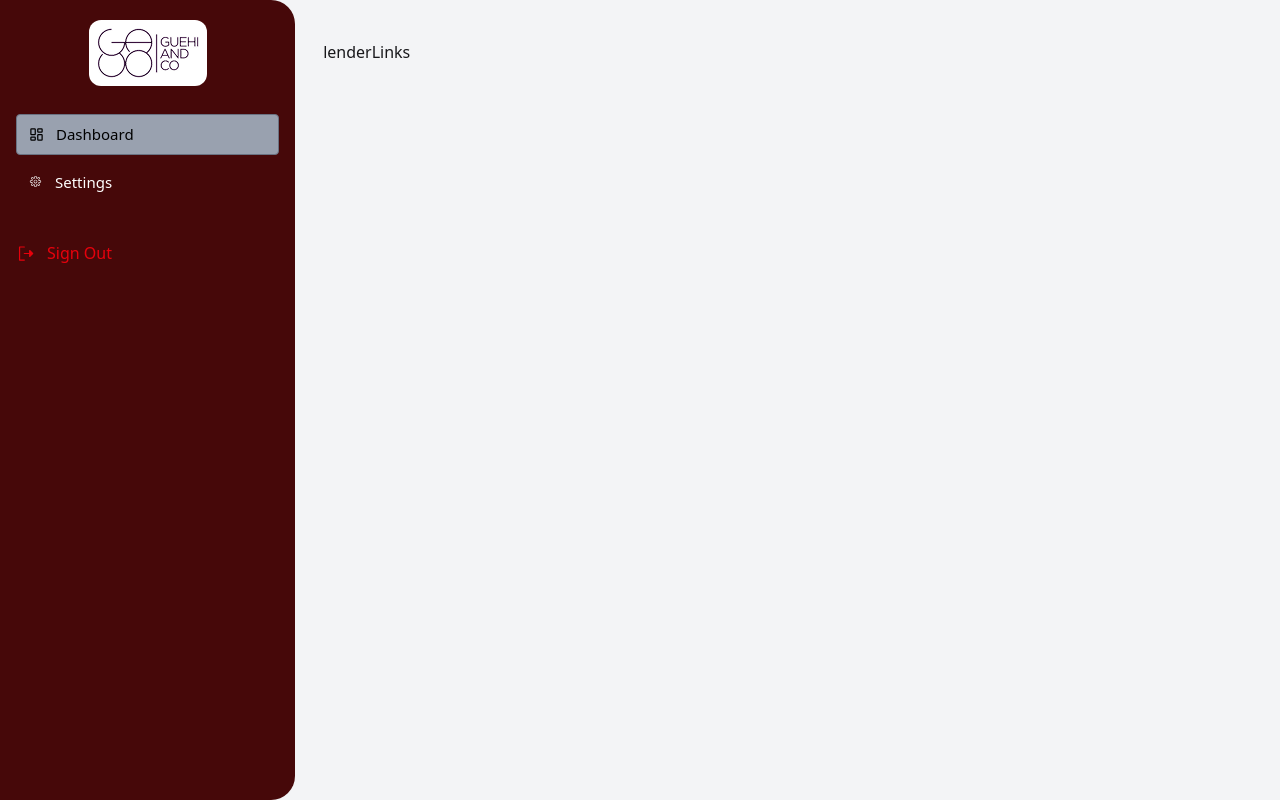
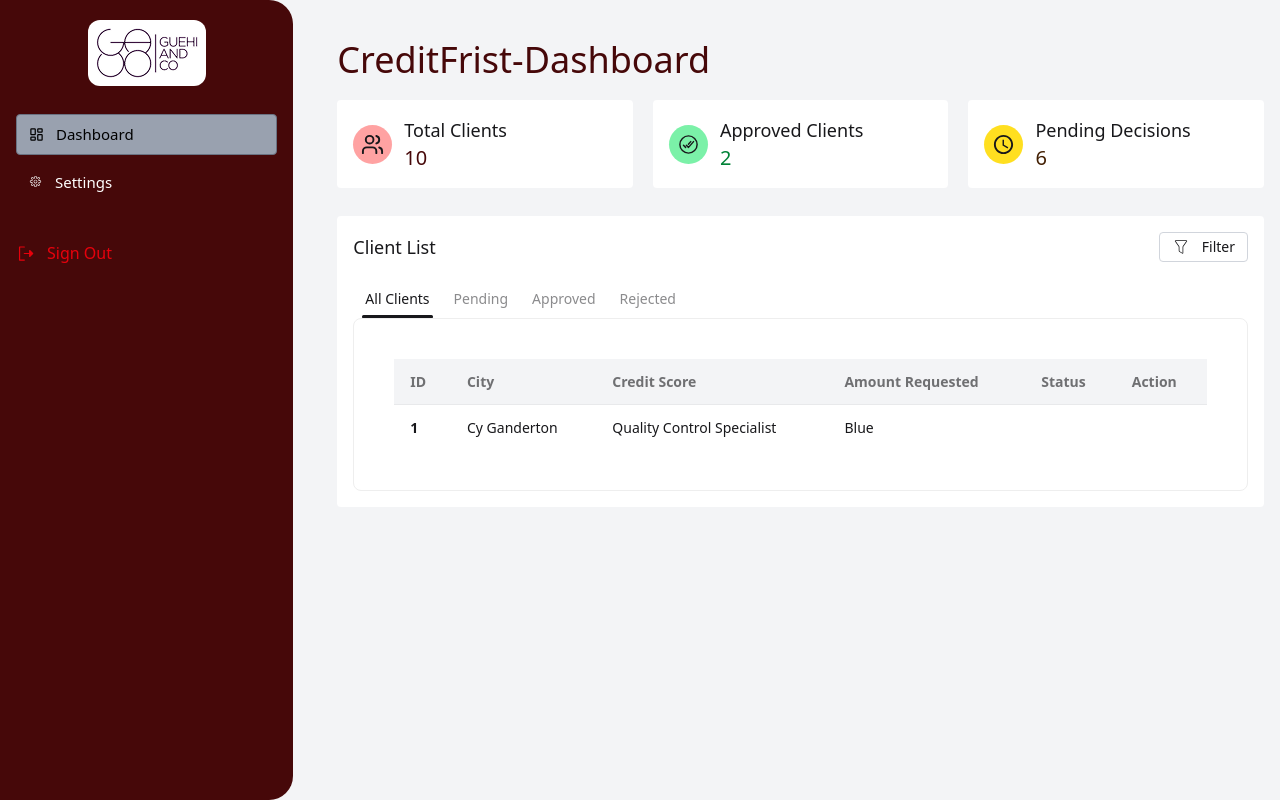
Before and after one commit to murad403/loan-frontend, a React (Vite) app: page /lender in a window 1280 px wide. Built offline with nearby package versions, Linux system fonts and the light colour scheme.

Commit message:
lender dashboard basic design

```diff
--- a/src/Layout/LenderRoot.jsx
+++ b/src/Layout/LenderRoot.jsx
@@ -10,8 +10,8 @@ const LenderRoot = () => {
   // console.log(pathname);
   const [isActive, setIsActive] = useState(pathname);
   return (
-    <div className="flex gap-7 bg-gray-100">
-      <div className="w-[30%] bg-red-950 px-4 rounded-tr-3xl rounded-br-3xl">
+    <div className="flex flex-col md:flex-row gap-7 bg-gray-100">
+      <div className="md:w-[30%] w-full bg-red-950 px-4 md:rounded-tr-3xl md:rounded-br-3xl">
         <div className="flex justify-center mt-5">
             <img className="bg-white p-2 rounded-xl" src={logo} alt="Logo" />
         </div>
@@ -36,11 +36,12 @@ const LenderRoot = () => {
             ))}
           </ul>
         </div>
-        <div className='mt-10'>
+        <div className='mt-10 pb-7'>
                         <button className='flex items-center gap-3 font-medium text-red-600 cursor-pointer text-[16px]'><PiSignOutFill size={19}/>Sign Out</button>
                     </div>
       </div>
-      <div className="w-full py-10 min-h-screen">
+      <div className="w-full md:py-10 py-4 px-4 min-h-screen">
+        <h2 className="text-2xl md:text-3xl lg:text-4xl text-red-950 md:mb-5 mb-3">CreditFrist-Dashboard</h2>
         <Outlet></Outlet>
       </div>
     </div>
--- a/src/components/ClientDashBoard/CreditLimit.jsx
+++ b/src/components/ClientDashBoard/CreditLimit.jsx
@@ -18,15 +18,16 @@ const CreditLimit = ({fafcBalance, creditInfo}) => {
         const lacation = `${contactInfo?.address}, ${contactInfo?.city}, ${contactInfo?.state}`
         const clientInfo = {
             status: "pending",
+            email: user?.email,
             creditInfo: {
-                clientName, dateOfBirth: personalInfo?.dateOfBirth, email: user?.email, phone: user?.phone, gender: personalInfo?.gender,
+                clientName, dateOfBirth: personalInfo?.dateOfBirth, phone: user?.phone, gender: personalInfo?.gender,
             lacation
             },
             financialInfo: {
                 loanAmount: parseInt(loanAmount), annualIncome: financialInfo?.annualIncome, existingLoan: financialInfo?.existingLoan,
-                valueOfLandOwnership: financialInfo?.valueOfLandOwnership, mobileMoneyBalance: financialInfo?.mobileMoneyBalance
-            },
-            creditScore: creditInfo?.creditScore
+                valueOfLandOwnership: financialInfo?.valueOfLandOwnership, mobileMoneyBalance: financialInfo?.mobileMoneyBalance, creditScore: creditInfo?.creditScore
+            }
+
 
         }
         console.log(clientInfo);
--- /dev/null
+++ b/src/components/LenderDashBoard/ClientList.jsx
@@ -0,0 +1,125 @@
+import { useState } from "react";
+import { CiFilter } from "react-icons/ci";
+
+const ClientList = () => {
+  const [filter, setFilter] = useState(false);
+  return (
+    <div className="bg-white p-4 rounded-sm">
+      <div className="flex justify-between items-center mb-4">
+        <h3 className="text-lg">Client List</h3>
+        <button onClick={() => setFilter(!filter)} className="flex items-center gap-3 border border-gray-300 px-3 rounded-sm py-1 cursor-pointer">
+          <CiFilter size={18} /> <span className="text-sm">Filter</span>
+        </button>
+      </div>
+      {/* name of each tab group should be unique */}
+<div className="tabs tabs-border">
+  <input type="radio" name="my_tabs_2" className="tab" aria-label="All Clients" defaultChecked/>
+  <div className="tab-content border-base-300 bg-base-100 p-10">
+    <div className="overflow-x-auto">
+        <table className="table">
+          <thead>
+            <tr className="bg-gray-100">
+              <th>ID</th>
+              <th>City</th>
+              <th>Credit Score</th>
+              <th>Amount Requested</th>
+              <th>Status</th>
+              <th>Action</th>
+            </tr>
+          </thead>
+          <tbody>
+            <tr>
+              <th>1</th>
+              <td>Cy Ganderton</td>
+              <td>Quality Control Specialist</td>
+              <td>Blue</td>
+            </tr>
+          </tbody>
+        </table>
+      </div>
+  </div>
+
+  <input type="radio" name="my_tabs_2" className="tab" aria-label="Pending" />
+  <div className="tab-content border-base-300 bg-base-100 p-10">
+    <div className="overflow-x-auto">
+        <table className="table">
+          <thead>
+            <tr className="bg-gray-100">
+              <th>ID</th>
+              <th>City</th>
+              <th>Credit Score</th>
+              <th>Amount Requested</th>
+              <th>Status</th>
+              <th>Action</th>
+            </tr>
+          </thead>
+          <tbody>
+            <tr>
+              <th>1</th>
+              <td>Cy Ganderton</td>
+              <td>Quality Control Specialist</td>
+              <td>Blue</td>
+            </tr>
+          </tbody>
+        </table>
+      </div>
+  </div>
+
+  <input type="radio" name="my_tabs_2" className="tab" aria-label="Approved" />
+  <div className="tab-content border-base-300 bg-base-100 p-10">
+    <div className="overflow-x-auto">
+        <table className="table">
+          <thead>
+            <tr className="bg-gray-100">
+              <th>ID</th>
+              <th>City</th>
+              <th>Credit Score</th>
+              <th>Amount Requested</th>
+              <th>Status</th>
+              <th>Action</th>
+            </tr>
+          </thead>
+          <tbody>
+            <tr>
+              <th>1</th>
+              <td>Cy Ganderton</td>
+              <td>Quality Control Specialist</td>
+              <td>Blue</td>
+            </tr>
+          </tbody>
+        </table>
+      </div>
+  </div>
+
+  <input type="radio" name="my_tabs_2" className="tab" aria-label="Rejected" />
+  <div className="tab-content border-base-300 bg-base-100 p-10">
+    <div className="overflow-x-auto">
+        <table className="table">
+          <thead>
+            <tr className="bg-gray-100">
+              <th>ID</th>
+              <th>City</th>
+              <th>Credit Score</th>
+              <th>Amount Requested</th>
+              <th>Status</th>
+              <th>Action</th>
+            </tr>
+          </thead>
+          <tbody>
+            <tr>
+              <th>1</th>
+              <td>Cy Ganderton</td>
+              <td>Quality Control Specialist</td>
+              <td>Blue</td>
+            </tr>
+          </tbody>
+        </table>
+      </div>
+  </div>
+</div>
+
+    </div>
+  );
+};
+
+export default ClientList;
--- /dev/null
+++ b/src/components/LenderDashBoard/ClientStatus.jsx
@@ -0,0 +1,39 @@
+import { LuUsers } from "react-icons/lu";
+import { IoCheckmarkDoneCircleOutline } from "react-icons/io5";
+import { MdAccessTime } from "react-icons/md";
+
+const ClientStatus = () => {
+    return (
+        <div className="flex flex-col md:flex-row md:gap-5 gap-3">
+            <div className="flex w-full items-center gap-3 p-4 bg-white rounded-sm">
+                <div className="bg-red-300 p-2 inline-block rounded-full">
+                    <LuUsers size={23}/>
+                </div>
+                <div>
+                    <h3 className='text-lg font-extralight'>Total Clients</h3>
+                    <p className='text-red-950 text-xl'>10</p>
+                </div>
+            </div>
+            <div className="flex items-center w-full gap-3 p-4 bg-white rounded-sm">
+                <div className="bg-green-300 p-2 inline-block rounded-full">
+                    <IoCheckmarkDoneCircleOutline size={23}/>
+                </div>
+                <div>
+                    <h3 className='text-lg font-extralight'>Approved Clients</h3>
+                    <p className='text-green-700 text-xl'>2</p>
+                </div>
+            </div>
+            <div className="flex w-full items-center gap-3 p-4 bg-white rounded-sm">
+                <div className="bg-yellow-300 p-2 inline-block rounded-full">
+                    <MdAccessTime size={23}/>
+                </div>
+                <div>
+                    <h3 className='text-lg font-extralight'>Pending Decisions</h3>
+                    <p className='text-yellow-950 text-xl'>6</p>
+                </div>
+            </div>
+        </div>
+    );
+};
+
+export default ClientStatus;
--- a/src/components/Navbar.jsx
+++ b/src/components/Navbar.jsx
@@ -24,7 +24,8 @@ const Navbar = () => {
             </li>
           </ul>
         </div>
-        {
+        <div className="md:block hidden">
+          {
           user
           ?
           <Link to={`/profile`}>
@@ -35,6 +36,7 @@ const Navbar = () => {
           <Link to="/sign-up">Sign Up</Link>
         </button>
         }
+        </div>
 
         {/* responsive menu------------------------------------- */}
         <button
@@ -53,9 +55,17 @@ const Navbar = () => {
             <li>
               <NavLink to="/about" onClick={() => setMenu(false)}>About</NavLink>
             </li>
-            <button className="bg-red-900 rounded-sm mt-2 px-2 text-white text-[13px] py-1 cursor-pointer">
+            {
+          user
+          ?
+          <Link onClick={() => setMenu(false)} to={`/profile`}>
+            <img src={logo} alt="profile img"  className="w-10 h-10 rounded-full border border-blue-700"/>
+          </Link>
+          :
+          <button className="bg-red-900 rounded-sm px-2 text-white text-[13px] py-1 cursor-pointer hidden md:block">
           <Link to="/sign-up">Sign Up</Link>
         </button>
+        }
           </ul>
         </div>
       </div>
--- a/src/pages/LenderDashBoard.jsx
+++ b/src/pages/LenderDashBoard.jsx
@@ -1,9 +1,12 @@
 import React from 'react';
+import ClientStatus from '../components/LenderDashBoard/ClientStatus';
+import ClientList from '../components/LenderDashBoard/ClientList';
 
 const LenderDashBoard = () => {
     return (
-        <div>
-            lenderLinks
+        <div className='md:space-y-7 space-y-5'>
+            <ClientStatus></ClientStatus>
+            <ClientList></ClientList>
         </div>
     );
 };
--- /dev/null
+++ b/src/utils/getCreditScore.js
@@ -0,0 +1,31 @@
+
+export const getCreditScore = (income) =>{
+        if (income >= 100000){
+            return {creditScore: 100, creditTag: "Excellent"};
+        };
+    if (income >= 50000) {
+      const minIncome = 50000;
+      const maxIncome = 99999;
+      const minScore = 60;
+      const maxScore = 79;
+      const creditScore = Math.round(((income - minIncome) / (maxIncome - minIncome)) * (maxScore - minScore) + minScore)
+      return {creditScore, creditTag: "Good"};
+    }
+    if (income >= 30000) {
+      const minIncome = 30000;
+      const maxIncome = 49999;
+      const minScore = 40;
+      const maxScore = 59;
+      const creditScore = Math.round(((income - minIncome) / (maxIncome - minIncome)) * (maxScore - minScore) + minScore);
+      return {creditScore, creditTag: "Fair"};
+    }
+    if (income >= 0) {
+      const minIncome = 0;
+      const maxIncome = 29999;
+      const minScore = 0;
+      const maxScore = 39;
+      const creditScore = Math.round(((income - minIncome) / (maxIncome - minIncome)) * (maxScore - minScore) + minScore);
+      return {creditScore, creditTag: "Poor"};
+    }
+    return 0;
+    }
--- /dev/null
+++ b/src/utils/getScore.js
@@ -0,0 +1,5 @@
+export const getScore = (amount, maxScore) =>{
+        // const maxScore = 30;
+        const score = Math.round((amount / 100000) * maxScore);
+        return score > maxScore ? maxScore : score;
+    }
```
Also changed, not shown: src/pages/ClientDashboard.jsx (+4 -35 lines).
